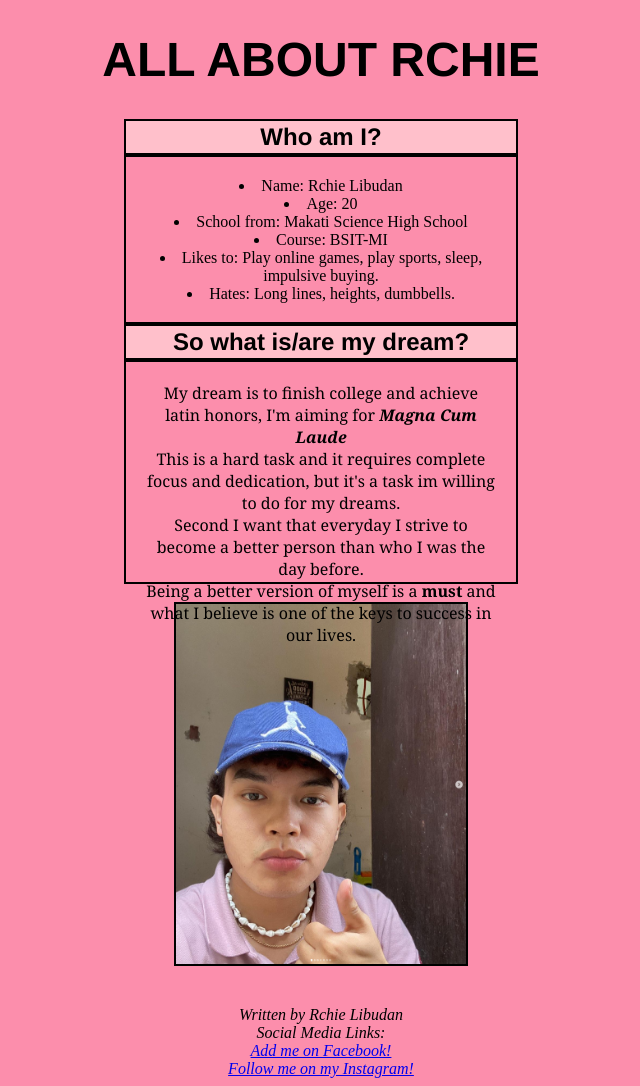
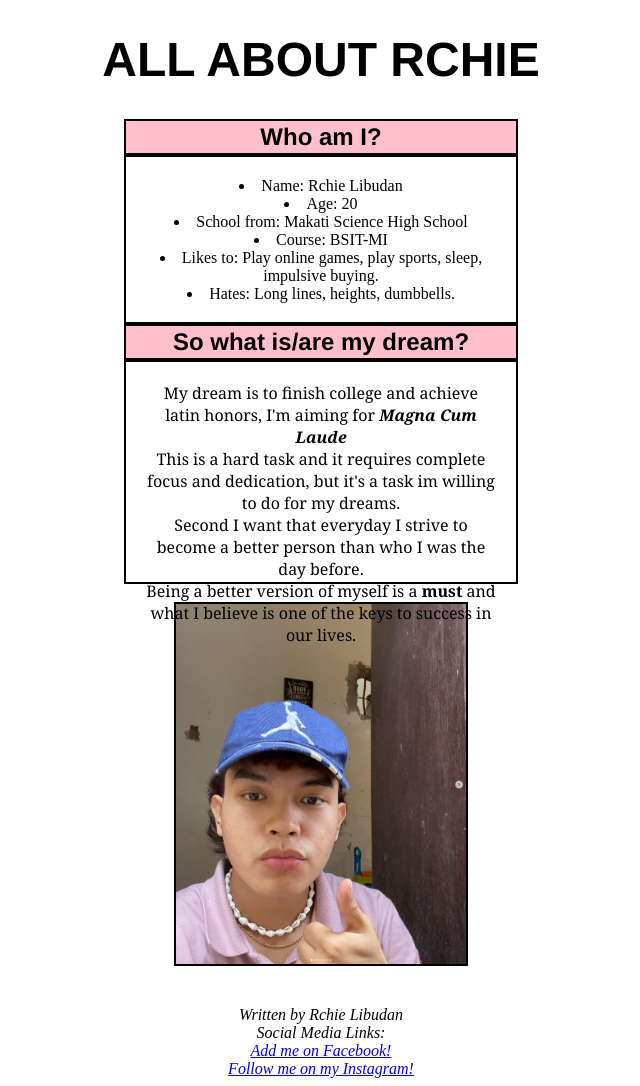
Before and after one commit to rchielibudan/lab2, a PHP site: page / in a window 1280 px wide. Shown: the whole page, without its empty margins (319-959 px from the left). Run offline with PHP 8.4, Linux system fonts and the light colour scheme.

Commit message:
change colors

```diff
--- a/week3/index.html
+++ b/week3/index.html
@@ -6,7 +6,7 @@
 <link rel="icon" type="image/x-icon" href="resources/images/favicon.ico">
 <meta name="viewport" content="width=device-width, initial-scale=1.0">
 </head>
-<body>
+<body style: "background-color: ##FFD1DC";>
 <h1 style="color:black; font-family:helvetica; font-size:300%; text-align:center;">ALL ABOUT RCHIE</h1>
 <h2 style="text-align:center;font-size:150%;font-family:helvetica;" >Who am I?</h2>
 
--- a/week3/styles.css
+++ b/week3/styles.css
@@ -48,7 +48,3 @@ margin: auto;
 img {
   border: 2px solid black;
 }
-
-body {
-	background-color: #FC8EAC;
-}
```
